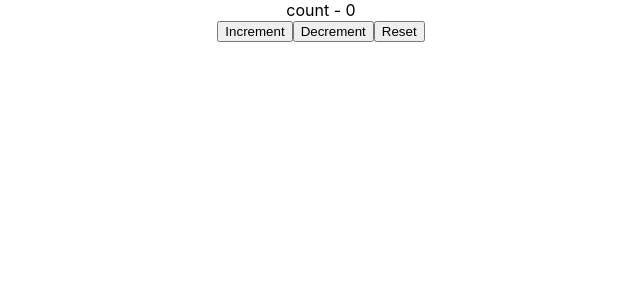
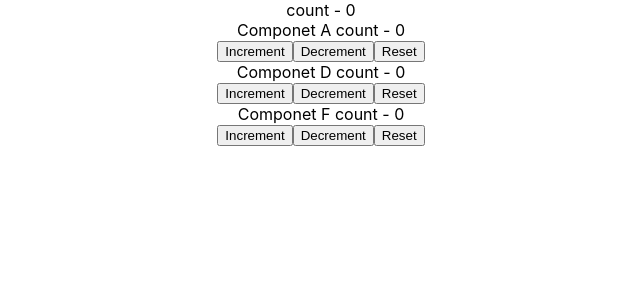
Before and after one commit to meekailkhan/React_Intro, a React (Create React App) app: page / in a window 1280 px wide. Shown: the top 300 px of the page, without its empty margins (319-959 px from the left). Built offline with nearby package versions, Linux system fonts and the light colour scheme.

Commit message:
reduce context api

```diff
--- a/src/App.js
+++ b/src/App.js
@@ -1,5 +1,11 @@
 // import logo from './logo.svg';
+import React,{useReducer} from 'react';
 import './App.css';
+import ReducerA from './components/ReducerA';
+import ReducerB from './components/ReducerB';
+import ReducerC from './components/ReducerC';
+// import ReduceThreeCounter from './components/ReduceThreeCounter';
+// import ReducerTwoCounter from './components/ReduceTwoCounter ';
 // import DataFetching from './components/DataFetching';
 // import HooksMouse from './components/HooksMouse';
 // import IintervalCounter from './components/IintervalCounter';
@@ -21,7 +27,7 @@ import './App.css';
 // import UseEffect from './components/UseEffect';
 // import User from './components/User';
 // import { UserProvider,ChannleProvider } from './components/UserContext';
-import ReducerCounter from './components/ReducerCounter';
+// import ReducerCounter from './components/ReducerCounter';
 // import NamList from './components/NamList';
 // import UserGreeting from './components/UserGreeting';
 // import ParentCompnent from './components/ParentCompnent';
@@ -38,8 +44,26 @@ import ReducerCounter from './components/ReducerCounter';
 // import style from './myStyle.module.css'
 // const {success,font_xl} = style
 
+const initialValue = 0;
+
+const reducer = (state, action) => {
+  switch (action) {
+    case 'increment':
+      return state + 1;
+    case 'decrement':
+      return state - 1;
+    case 'reset':
+      return initialValue;
+    default:
+      return state
+  }
+}
+
+export const CounterContext = React.createContext()
+
 
 function App() {
+  const [count,dispatch] = useReducer(reducer,initialValue)
   return (
     <div className="App">
       {/* <Greet/> */}
@@ -74,7 +98,7 @@ function App() {
       {/* <ClickTwoCounter />
       <HoverTwoCounter />
       <User isLoggedIn={(isLoggedIn)=> isLoggedIn ? 'meekail' : 'guest'}/> */}
-{/*
+      {/*
       <PropsCounter render={(count, incrementCounter) => {
         return <ClickTwoCounter count={count} incrementCounter={incrementCounter} />
       }} /> */}
@@ -101,7 +125,19 @@ function App() {
 
       {/* <DataFetching /> */}
 
-      <ReducerCounter />
+      {/* <ReducerCounter /> */}
+
+      {/* <ReducerTwoCounter /> */}
+      {/* <ReduceThreeCounter /> */}
+
+      <div>count - {count}</div>
+      <CounterContext.Provider value={{counter:count,countDispatch:dispatch}}>
+
+        <ReducerA />
+        <ReducerB />
+        <ReducerC />
+      </CounterContext.Provider>
+
 
     </div>
   );
--- /dev/null
+++ b/src/components/ReduceThreeCounter.js
@@ -0,0 +1,36 @@
+import React,{useReducer} from 'react'
+
+const initialValue = 0;
+
+const reducer = (state,action)=>{
+    switch(action) {
+        case 'increment' :
+            return state + 1;
+        case 'decrement' :
+            return state - 1;
+        case 'reset' :
+            return initialValue;
+        default :
+            return state
+    }
+}
+
+function ReduceThreeCounter() {
+    const [count,dispatch] = useReducer(reducer,initialValue);
+    const [countTwo,dispatchTwo] = useReducer(reducer,initialValue)
+  return (
+    <div>
+      <div> count one - {count}</div>
+      <button onClick={()=> dispatch('increment')}>Increment</button>
+      <button onClick={()=> dispatch('decrement')}>Decrement</button>
+      <button onClick={()=> dispatch('reset')}>Reset</button>
+
+      <div> count one - {countTwo}</div>
+      <button onClick={()=> dispatchTwo('increment')}>Increment</button>
+      <button onClick={()=> dispatchTwo('decrement')}>Decrement</button>
+      <button onClick={()=> dispatchTwo('reset')}>Reset</button>
+    </div>
+  )
+}
+
+export default ReduceThreeCounter
--- /dev/null
+++ b/src/components/ReducerA.js
@@ -0,0 +1,17 @@
+import React, { useContext } from 'react'
+
+import { CounterContext } from '../App.js'
+
+function ReducerA() {
+    const counterContext = useContext(CounterContext)
+    return (
+        <div>
+            <div> Componet A count - {counterContext.counter}</div>
+            <button onClick={() => counterContext.countDispatch('increment')}>Increment</button>
+            <button onClick={() => counterContext.countDispatch('decrement')}>Decrement</button>
+            <button onClick={() => counterContext.countDispatch('reset')}>Reset</button>
+        </div>
+    )
+}
+
+export default ReducerA
--- /dev/null
+++ b/src/components/ReducerB.js
@@ -0,0 +1,12 @@
+import React from 'react'
+import ReducerD from './ReducerD'
+
+function ReducerB() {
+  return (
+    <div>
+        <ReducerD />
+    </div>
+  )
+}
+
+export default ReducerB
--- /dev/null
+++ b/src/components/ReducerC.js
@@ -0,0 +1,12 @@
+import React from 'react'
+import ReducerE from './ReducerE'
+
+function ReducerC() {
+  return (
+    <div>
+      <ReducerE />
+    </div>
+  )
+}
+
+export default ReducerC
--- /dev/null
+++ b/src/components/ReducerD.js
@@ -0,0 +1,17 @@
+import React, { useContext } from 'react'
+
+import { CounterContext } from '../App.js'
+
+function ReducerD() {
+    const counterContext = useContext(CounterContext)
+    return (
+        <div>
+        <div> Componet D count - {counterContext.counter}</div>
+            <button onClick={() => counterContext.countDispatch('increment')}>Increment</button>
+            <button onClick={() => counterContext.countDispatch('decrement')}>Decrement</button>
+            <button onClick={() => counterContext.countDispatch('reset')}>Reset</button>
+        </div>
+    )
+}
+
+export default ReducerD
--- /dev/null
+++ b/src/components/ReducerE.js
@@ -0,0 +1,12 @@
+import React from 'react'
+import ReducerF from './ReducerF'
+
+function ReducerE() {
+  return (
+    <div>
+      <ReducerF />
+    </div>
+  )
+}
+
+export default ReducerE
--- /dev/null
+++ b/src/components/ReducerF.js
@@ -0,0 +1,17 @@
+import React, { useContext } from 'react'
+
+import { CounterContext } from '../App.js'
+
+function ReducerF() {
+    const counterContext = useContext(CounterContext)
+    return (
+        <div>
+        <div> Componet F count - {counterContext.counter}</div>
+            <button onClick={() => counterContext.countDispatch('increment')}>Increment</button>
+            <button onClick={() => counterContext.countDispatch('decrement')}>Decrement</button>
+            <button onClick={() => counterContext.countDispatch('reset')}>Reset</button>
+        </div>
+    )
+}
+
+export default ReducerF
```
Also changed, not shown: src/components/ReduceTwoCounter.js (added, +47 -0 lines).
